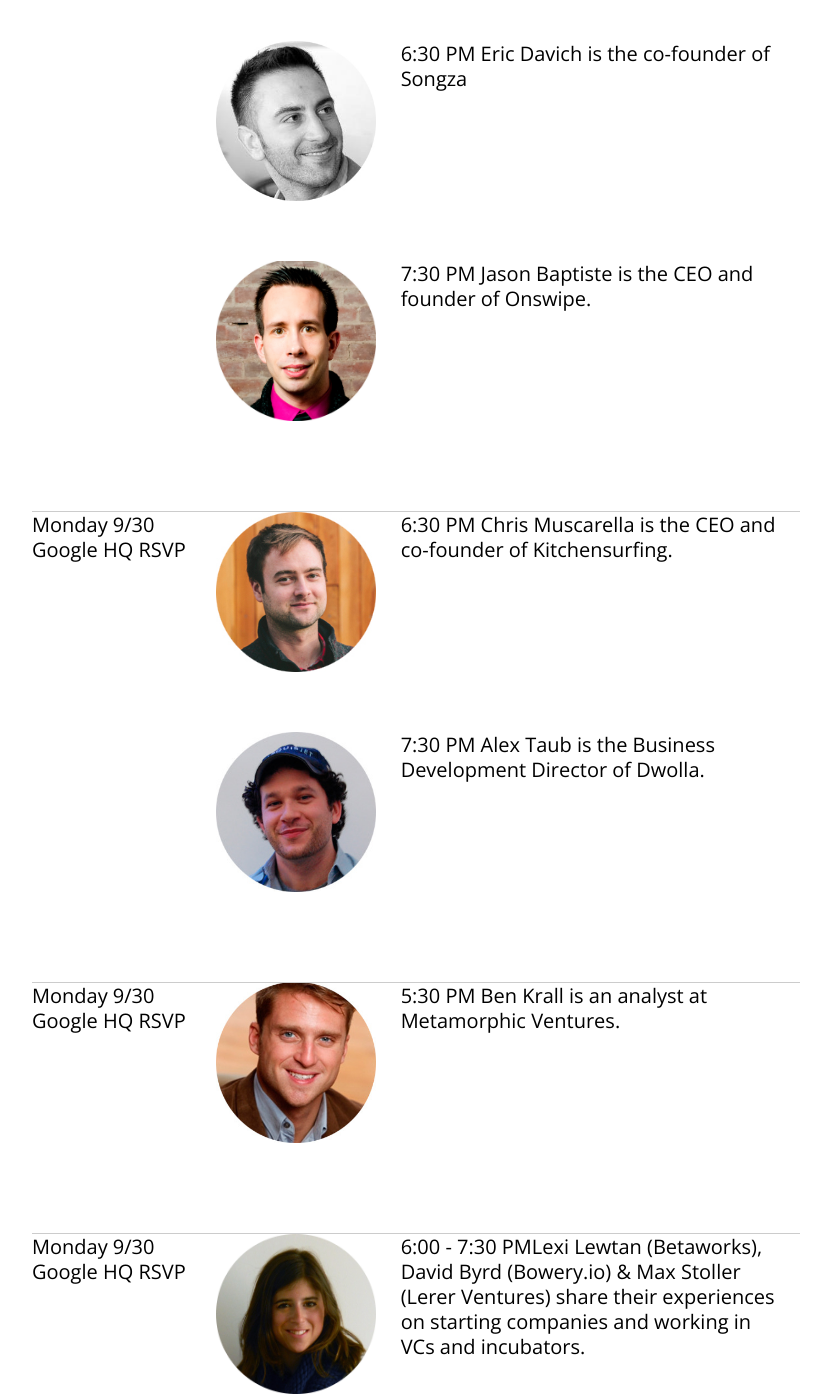
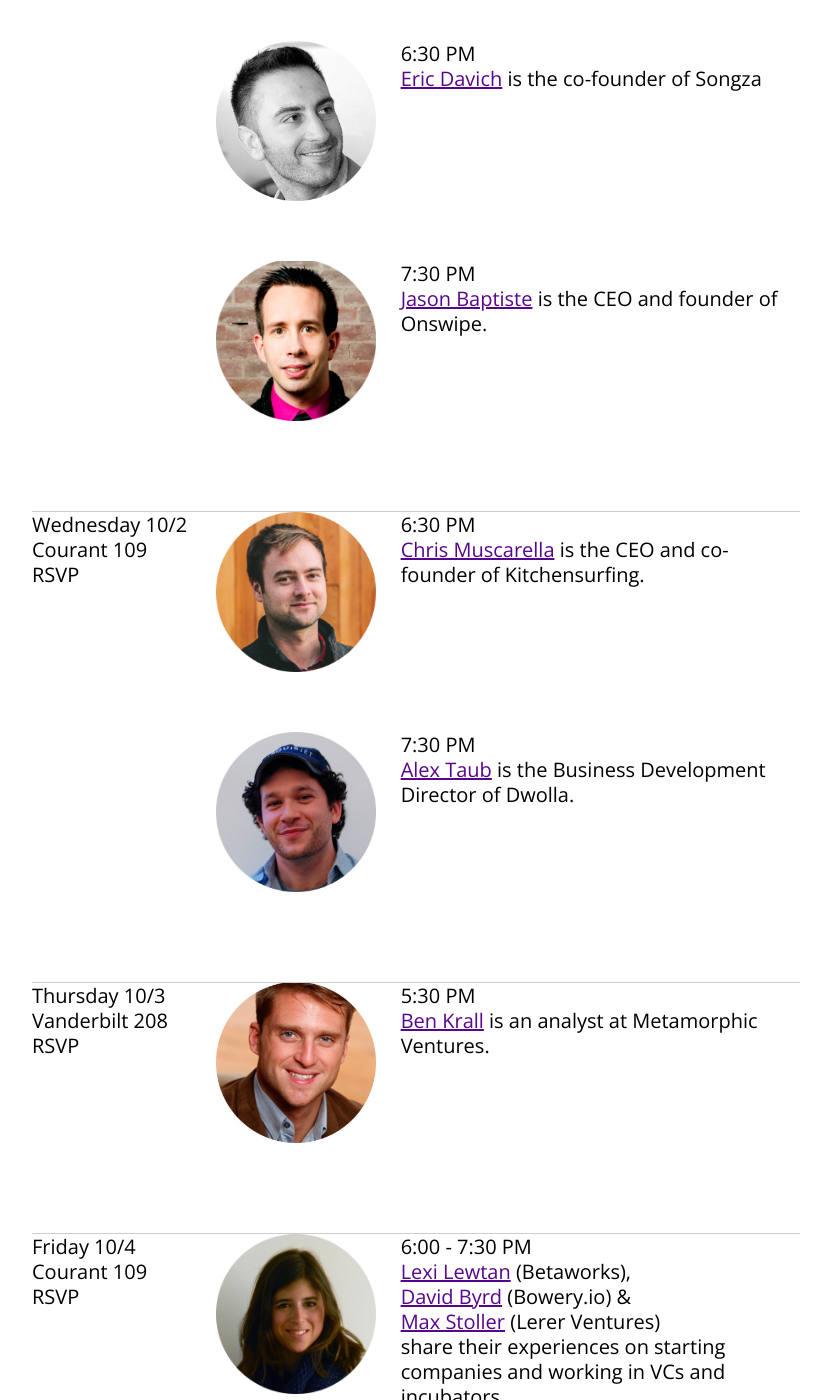
Before and after one commit to TechAtNYU/startup-week, a Jekyll site: the page built from index.md, in a window 1280 px wide and 1400 px high, scrolled down 1423 px. Shown: the whole window, without its empty margins (224-1055 px from the left). Built offline with Jekyll 4.4.1, drawn with Linux system fonts in a browser that asks for light colours; Markdown is read by kramdown in place of the engine named in the settings; some of the changed text lies outside the part shown.

Commit message:
added spacing

```diff
--- a/index.md
+++ b/index.md
@@ -25,30 +25,32 @@
 		**Josh Kushner** is a partner and managing director at Thrive Capital, and a successful entrepreneur, having founded Vostu in his junior year at Harvard. Most recently, he raised $40m to found OSCAR, a startup that's aiming to disrupt the insurance industry.
 
 *
-	*	Monday 9/30 Google HQ RSVP
+	*	Tuesday 10/1<br> KMEC 1-100<br> RSVP
 	*	![Madison Maxey](/lib/img/MM.jpg)
-	*	5:30 PM Madison Maxey is a Thiel fellow and the founder of CRATED.
+	*	5:30 PM <br>
+		[Madison Maxey](http://madisonmaxey.com) is a Thiel fellow and the founder of CRATED.
 	*	&nbsp;
 	*	![Eric Davich](/lib/img/eric-davich.jpg)
-	*	6:30 PM Eric Davich is the co-founder of Songza
+	*	6:30 PM<br> [Eric Davich](https://twitter.com/EricSongza) is the co-founder of Songza
 	*	&nbsp;
 	*	![Jason Baptiste](/lib/img/jbaptiste.jpg)
-	*	7:30 PM Jason Baptiste is the CEO and founder of Onswipe.
+	*	7:30 PM<br> [Jason Baptiste](https://twitter.com/JasonLBaptiste) is the CEO and founder of Onswipe.
 *
-	*	Monday 9/30 Google HQ RSVP
+	*	Wednesday 10/2<br>Courant 109 <br>RSVP
 	*	![Chris Muscarella](/lib/img/cmuscarella.jpg)
-	*	6:30 PM Chris Muscarella is the CEO and co-founder of Kitchensurfing.
+	*	6:30 PM<br> [Chris Muscarella](https://twitter.com/cm) is the CEO and co-founder of Kitchensurfing.
 	*
 	*	![Alex Taub](/lib/img/ataub.jpg)
-	*	7:30 PM Alex Taub is the Business Development Director of Dwolla.
+	*	7:30 PM<br> [Alex Taub](https://twitter.com/ajt) is the Business Development Director of Dwolla.
 *
-	*	Monday 9/30 Google HQ RSVP
+	*	Thursday 10/3<br> Vanderbilt 208<br> RSVP
 	*	![Ben Krall](/lib/img/bkrall.jpg)
-	*	5:30 PM Ben Krall is an analyst at Metamorphic Ventures.
+	*	5:30 PM<br> [Ben Krall](http://www.metamorphic.vc/benjamin-krall/) is an analyst at Metamorphic Ventures.
 *
-	*	Monday 9/30 Google HQ RSVP
+	*	Friday 10/4<br>Courant 109 <br>RSVP
 	*	![Lexi Lewtan](/lib/img/lewtan.jpg)
-	*	6:00 - 7:30 PMLexi Lewtan (Betaworks), David Byrd (Bowery.io) & Max Stoller (Lerer Ventures) share their experiences on starting companies and working in VCs and incubators.
+	*	6:00 - 7:30 PM<br>
+		[Lexi Lewtan](https://twitter.com/lexilewtan) (Betaworks),<br> [David Byrd](https://twitter.com/thebyrd) (Bowery.io) &amp;<br> [Max Stoller](https://twitter.com/maxstoller) (Lerer Ventures)<br> share their experiences on starting companies and working in VCs and incubators.
 	*
 	*	![David Byrd](/lib/img/dbyrd.jpg)
 	*
@@ -57,6 +59,8 @@
 	*
 
 *
-	*	Monday 9/30 Google HQ RSVP
+	*	Saturday 10/5<br> Courant 109<br> RSVP
 	*	![DemoDays](/lib/img/code.jpg)
-	*	3:00 - 5:00 PM DemoDays Come watch student demos and network with like-minded students.
+	*	3:00 - 5:00 PM<br>
+		DemoDays<br>
+		Come watch student demos and network with like-minded students.
```
Also changed, not shown: 1 other file.
